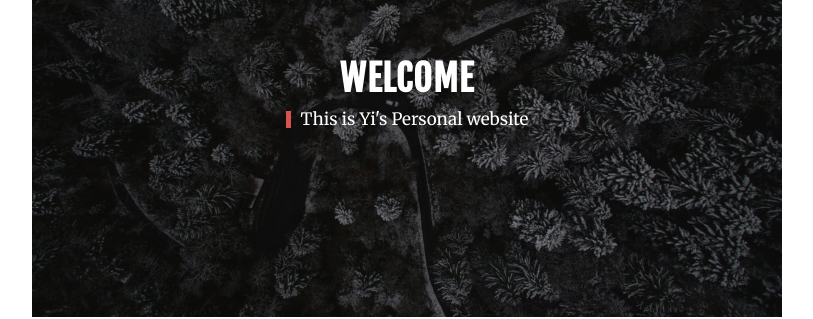
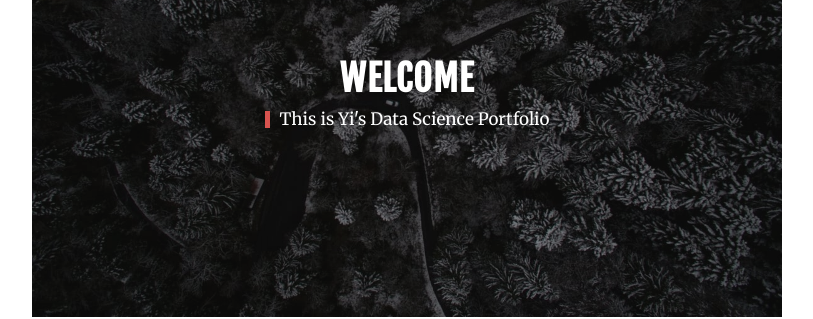
Before and after one commit to eveyimi/eveyimi.github.io, a Jekyll site: the page built from index.html, in a window 1280 px wide. Shown: the part 364-683 px from the top of the page, without its empty margins (233-1046 px from the left). Built offline with Jekyll 4.4.1, drawn with Linux system fonts in a browser that asks for light colours; nearby versions of some CDN libraries; the list of posts is cut into pages by our own code.

Commit message:
update config

```diff
--- a/_config.yml
+++ b/_config.yml
@@ -22,7 +22,7 @@ github: https://github.com/yimi97 # Add your github
 # Hero Section
 hero: true # To enable the section hero, use the value true. To turn off use the value false.
 hero-title: WELCOME # Add your hero title
-hero-subtitle: This is Yi's Personal website # Add your hero subtitle
+hero-subtitle: This is Yi's Data Science Portfolio # Add your hero subtitle
 hero-image: images/14.jpg # Add background image in section hero
 
 # Footer
```
